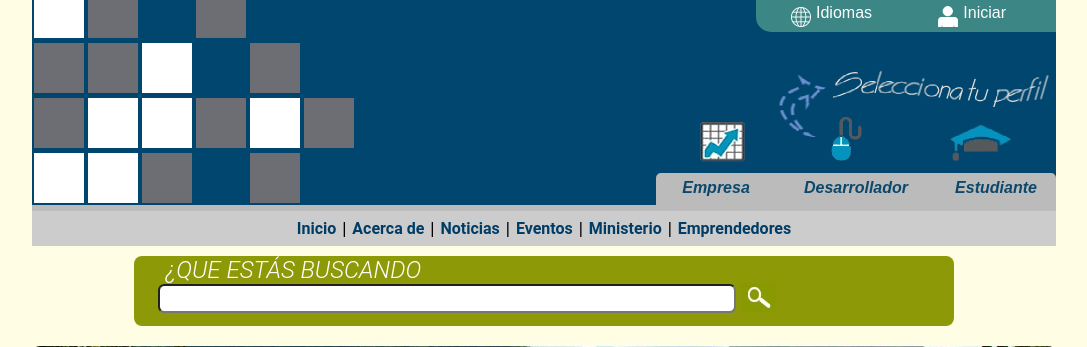
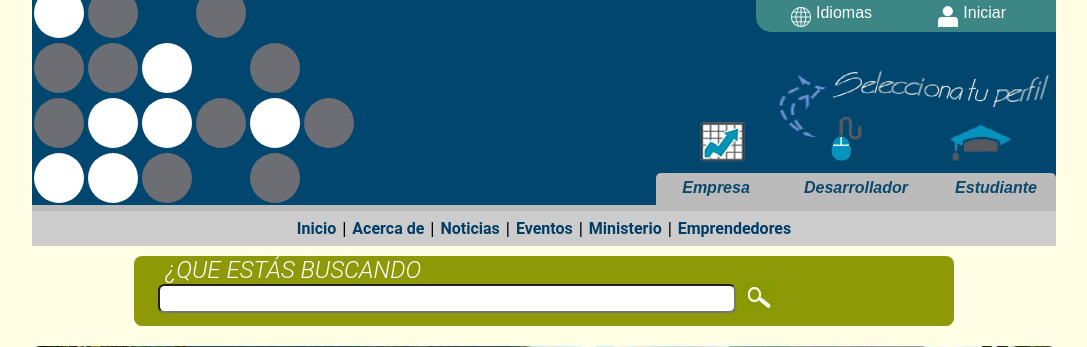
Before and after one commit to diegoduncan21/Neatics, a Django app: page /portal/home/ in a window 1280 px wide. Shown: the top 347 px of the page, without its empty margins (96-1183 px from the left). Run offline with Django 3.2, Linux system fonts and the light colour scheme; some libraries are stand-ins or nearby versions; some web fonts are replaced.

Commit message:
Redondos en vez de cuadrados

```diff
--- a/portal/static/css/home-squares-animation.css
+++ b/portal/static/css/home-squares-animation.css
@@ -3,6 +3,7 @@
 	height:100%;
 	margin-left:auto;
 	margin-right:auto;
+	border-radius: 100%;
 }
 
 .squareContainer {
```
